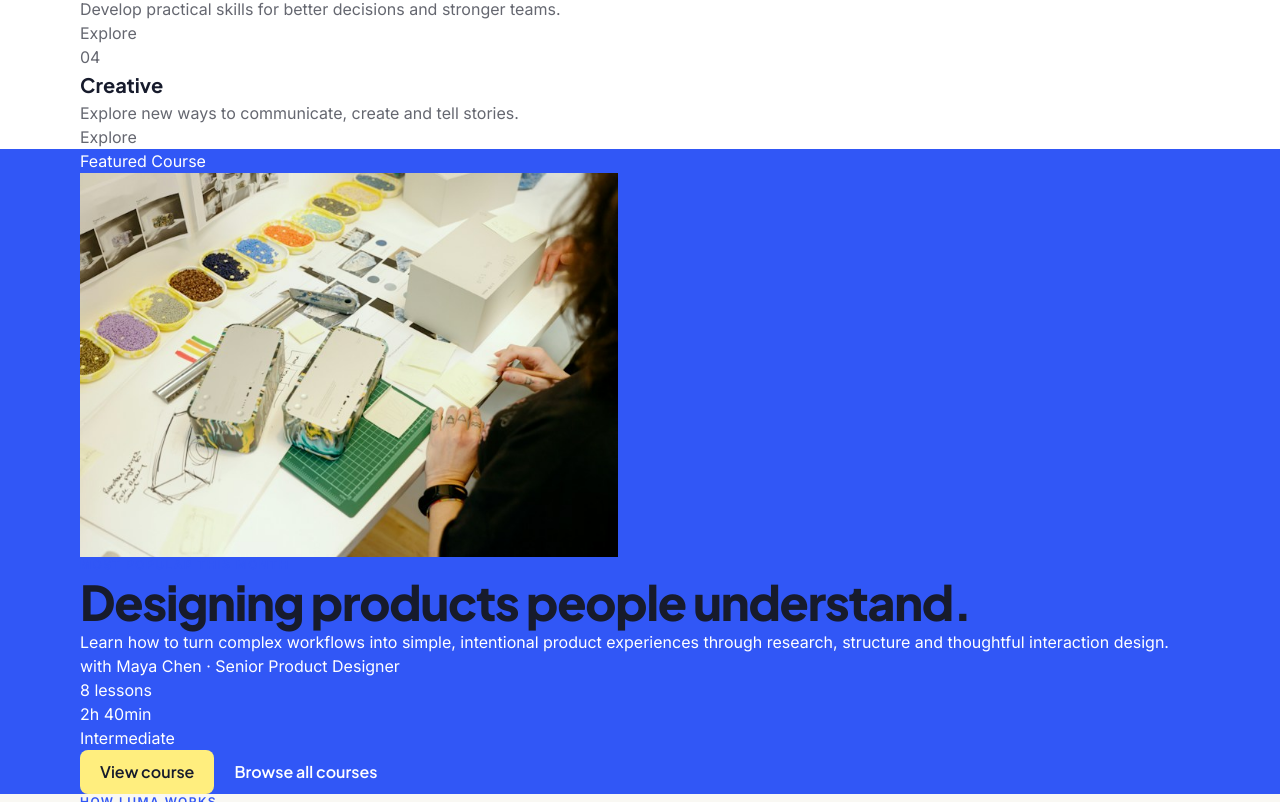
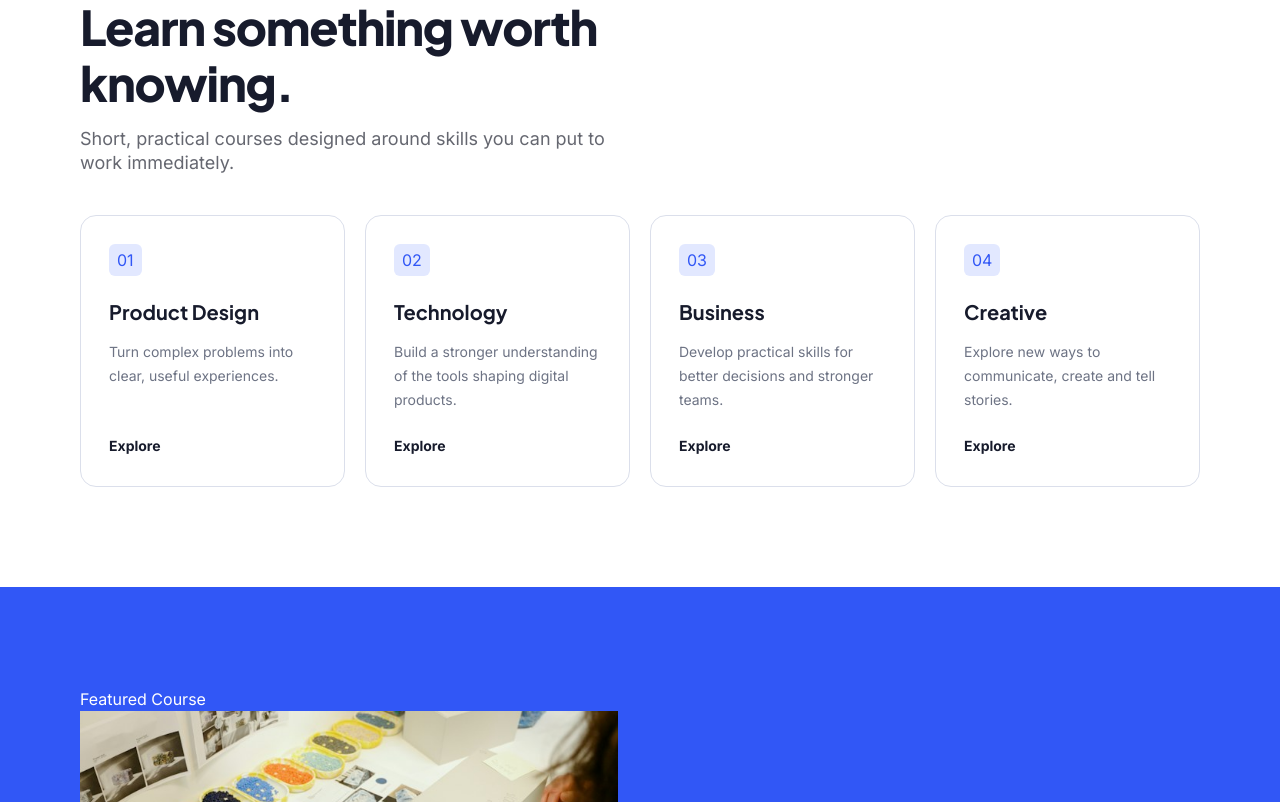
Before and after one commit to raresan/buzzvel-coding-test1-renan-alonso, a Next.js app: page / in a window 1280 px wide. Shown: the part 1538-2340 px from the top of the page. Built offline with nearby package versions, Linux system fonts and the light colour scheme.

Commit message:
feat: categories section

```diff
--- a/app/components/sections/Categories.tsx
+++ b/app/components/sections/Categories.tsx
@@ -1,6 +1,7 @@
 import type { CategoryCardProps } from '../ui/CategoryCard'
 
 import CategoryCard from '../ui/CategoryCard'
+
 interface CategoriesProps {
   data: {
     eyebrow: string
@@ -13,12 +14,16 @@ interface CategoriesProps {
 export default function Categories({ data }: CategoriesProps) {
   return (
     <section className="bg-white">
-      <div className="section-container">
-        <h3>{data.eyebrow}</h3>
-        <h2>{data.title}</h2>
-        <p>{data.description}</p>
+      <div className="section-container flex flex-col gap-12 lg:gap-10">
+        <div className="flex flex-col gap-4 max-w-140">
+          <h3>{data.eyebrow}</h3>
+          <h2>{data.title}</h2>
+          <p className="text-base lg:text-lg leading-relaxed lg:leading-6">
+            {data.description}
+          </p>
+        </div>
 
-        <div>
+        <div className="grid grid-cols-1 lg:grid-cols-4 gap-4 lg:gap-5">
           {data.items.map((item, index) => (
             <CategoryCard key={index} {...item} />
           ))}
--- a/app/components/sections/FeaturedCourse.tsx
+++ b/app/components/sections/FeaturedCourse.tsx
@@ -60,10 +60,13 @@ export default function FeaturedCourse({ data }: FeatureCourseProps) {
           <div>
             <Button href={data.primaryCta.href} variant="tertiary">
               {data.primaryCta.label}
+              {/* <Icon name="arrow" /> */}
             </Button>
 
             <Button href={data.secondaryCta.href} variant="ghost">
               {data.secondaryCta.label}
+
+              {/* <Icon name="arrow" /> */}
             </Button>
           </div>
         </div>
--- a/app/components/sections/Footer.tsx
+++ b/app/components/sections/Footer.tsx
@@ -17,7 +17,7 @@ interface FooterProps {
 export default function Footer({ data }: FooterProps) {
   return (
     <footer className="bg-dark-blue text-ink-white-tertiary">
-      <div className="section-container">
+      <div className="section-container pb-5 lg:pt-20 lg:pb-10">
         <div>
           <div>
             <div>{data.logoText}</div>
--- a/app/components/sections/Header.tsx
+++ b/app/components/sections/Header.tsx
@@ -14,7 +14,7 @@ interface HeaderProps {
 export default function Header({ data }: HeaderProps) {
   return (
     <header className="bg-light-yellow border-b border-line">
-      <div className="section-container">
+      <div className="section-container py-4 lg:py-3">
         <div>{data.logoText}</div>
 
         <nav>
--- a/app/components/ui/Button.tsx
+++ b/app/components/ui/Button.tsx
@@ -10,20 +10,19 @@ export type ButtonProps = ClickableProps & {
 }
 
 const BASE_CLASSES =
-  'inline-flex items-center justify-center gap-2 font-jakarta font-semibold rounded-lg transition-colors cursor-pointer disabled:opacity-50 disabled:pointer-events-none'
+  'text-sm inline-flex items-center justify-center font-bold rounded-lg transition-colors cursor-pointer'
 
 const VARIANT_CLASSES: Record<ButtonVariant, string> = {
-  primary: 'bg-primary-blue text-white hover:opacity-90',
-  secondary:
-    'bg-light-yellow text-ink-primary border border-line hover:bg-yellow',
-  tertiary: 'bg-secondary-yellow text-ink-primary hover:opacity-90',
-  ghost: '',
+  primary: 'bg-primary-blue text-white',
+  secondary: 'bg-white text-ink-primary border border-line',
+  tertiary: 'bg-secondary-yellow text-ink-primary',
+  ghost: 'text-ink-white-secondary',
 }
 
 const SIZE_CLASSES: Record<ButtonSize, string> = {
-  sm: 'text-sm px-4 py-2',
-  md: 'text-base px-5 py-2.5',
-  lg: 'text-base px-6 py-3.5',
+  sm: 'w-full lg:w-auto lg:px-5 h-11',
+  md: 'w-full lg:w-auto lg:px-7 h-13',
+  lg: 'w-full lg:w-auto lg:px-7 h-13.5',
 }
 
 export default function Button({
--- a/app/components/ui/CategoryCard.tsx
+++ b/app/components/ui/CategoryCard.tsx
@@ -1,3 +1,5 @@
+import Clickable from './Clickable'
+
 export interface CategoryCardProps {
   id: string
   title: string
@@ -14,16 +16,27 @@ export default function CategoryCard({
   href,
 }: CategoryCardProps) {
   return (
-    <div>
-      <div>{id}</div>
+    <div className="border border-line rounded-2xl p-6 lg:p-7 flex flex-col items-start justify-between gap-5.5">
+      <div>
+        <div className="text-primary-blue px-2 py-1 bg-primary-blue-light inline-block rounded-md">
+          {id}
+        </div>
 
-      <h4>{title}</h4>
+        <h4 className="text-xl font-jakarta font-bold text-ink-primary mt-5">
+          {title}
+        </h4>
 
-      <p>{description}</p>
+        <p className="text-ink-tertiary text-sm leading-[1.7] mt-3">
+          {description}
+        </p>
+      </div>
 
-      <div>
-        <a href={href}>{linkText}</a>
-      </div>
+      <Clickable
+        href={href}
+        className="text-ink-primary font-bold text-sm leading-[1.7]"
+      >
+        {linkText}
+      </Clickable>
     </div>
   )
 }
--- a/app/globals.css
+++ b/app/globals.css
@@ -55,11 +55,11 @@
   }
 
   h1 {
-    @apply font-jakarta font-extrabold text-[4rem] leading-[1.1] tracking-tight text-ink-primary;
+    @apply font-jakarta font-extrabold text-[2.5rem] lg:text-[4rem] leading-[1.1] tracking-tight text-ink-primary;
   }
 
   h2 {
-    @apply font-jakarta font-extrabold text-5xl leading-[1.17] tracking-tight text-ink-primary;
+    @apply font-jakarta font-extrabold text-[2rem] lg:text-5xl leading-[1.17] tracking-tight text-ink-primary;
   }
 
   h3 {
@@ -67,7 +67,7 @@
   }
 
   h4 {
-    @apply font-jakarta font-bold text-xl leading-[1.6] text-ink-primary;
+    @apply font-jakarta font-bold text-xl leading-[1.4] lg:leading-[1.6] text-ink-primary;
   }
 
   h5 {
@@ -76,5 +76,5 @@
 }
 
 @utility section-container {
-  @apply w-full max-w-7xl mx-auto px-5 lg:px-20;
+  @apply w-full max-w-7xl mx-auto px-5 py-15 lg:px-20 lg:py-25;
 }
```
